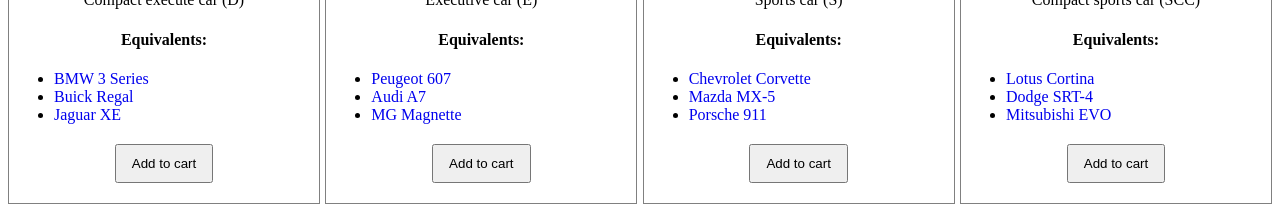
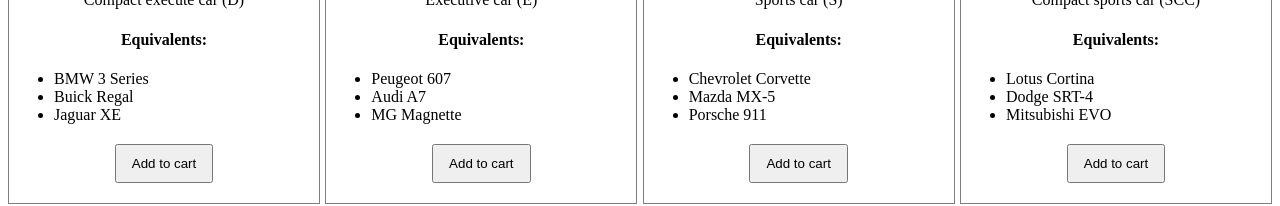
Before and after one commit to lalinchik/shop, an Angular app: page / in a window 1280 px wide. Shown: the part 383-589 px from the top of the page. Built offline with nearby package versions, Linux system fonts and the light colour scheme.

Commit message:
Used BehaviorSubject and refactored services

```diff
--- a/src/app/app.component.html
+++ b/src/app/app.component.html
@@ -1,4 +1,6 @@
-<!--<app-product [product]="product">{{product}}</app-product>-->
 <button type="button" class="primary-btn" (click)="onBuy()">Buy</button>
 <app-product-list></app-product-list>
-<app-cart  *ngIf="cartProducts.length"></app-cart>
+<app-cart
+        [cartProducts]="cartProducts"
+        *ngIf="cartProducts.length">
+</app-cart>
--- a/src/app/app.component.ts
+++ b/src/app/app.component.ts
@@ -1,7 +1,7 @@
-import { Component, OnInit } from '@angular/core';
+import { Component, OnDestroy, OnInit } from '@angular/core';
+import { Subscription } from 'rxjs/Subscription';
 
 import { Product } from './components/products/products.model';
-import { ProductsService } from './components/products/products.service';
 import { CartService } from './components/cart/cart.service';
 
 @Component({
@@ -9,16 +9,25 @@ import { CartService } from './components/cart/cart.service';
   templateUrl: './app.component.html',
   styleUrls: ['./app.component.css']
 })
-export class AppComponent implements OnInit {
+export class AppComponent implements OnInit, OnDestroy {
   product: Product;
-  cartProducts: Array<Product>;
+  cartProducts: Array<Product> = [];
+  cartProductsSubscription: Subscription;
 
-  constructor(public productsService: ProductsService, public cartService: CartService) {
+  constructor(public cartService: CartService) {
   }
 
   ngOnInit() {
-    this.product = this.productsService.getProduct();
-    this.cartProducts = this.cartService.getProducts();
+    this.cartProductsSubscription = this.cartService.getProducts()
+      .subscribe(products => {
+        this.cartProducts = products;
+      });
+  }
+
+  ngOnDestroy(): void {
+    if (this.cartProductsSubscription) {
+      this.cartProductsSubscription.unsubscribe();
+    }
   }
 
   onBuy(): void {
--- a/src/app/app.module.ts
+++ b/src/app/app.module.ts
@@ -5,7 +5,7 @@ import { NgModule } from '@angular/core';
 import { AppComponent } from './app.component';
 import { ProductComponent } from './components/products/product/product.component';
 import { ProductsService } from './components/products/products.service';
-import { ProductListComponentComponent } from './components/products/product-list/product-list.component';
+import { ProductListComponent } from './components/products/product-list/product-list.component';
 import { CartComponent } from './components/cart/cart.component';
 import { CartService } from './components/cart/cart.service';
 
@@ -14,7 +14,7 @@ import { CartService } from './components/cart/cart.service';
   declarations: [
     AppComponent,
     ProductComponent,
-    ProductListComponentComponent,
+    ProductListComponent,
     CartComponent
   ],
   imports: [
--- a/src/app/components/cart/cart.component.ts
+++ b/src/app/components/cart/cart.component.ts
@@ -1,6 +1,5 @@
-import { Component, OnInit } from '@angular/core';
+import { Component, Input } from '@angular/core';
 
-import { CartService } from './cart.service';
 import { Product } from '../products/products.model';
 
 @Component({
@@ -9,25 +8,10 @@ import { Product } from '../products/products.model';
   styleUrls: ['./cart.component.css']
 })
 
-export class CartComponent implements OnInit {
-  cartProducts: Array<Product>;
-  fullAmount: number;
+export class CartComponent {
+  @Input() cartProducts: Array<Product>;
 
-  constructor(public cartService: CartService) {
-  }
-
-  ngOnInit() {
-    this.cartProducts = this.cartService.getProducts();
-    this.fullAmount = this.calculateFullAmount(this.cartProducts);
-  }
-
-  calculateFullAmount(cartProducts: Array<Product>): number {
-    let fullAmount = 0;
-
-    for (const product of cartProducts){
-      fullAmount += product.price;
-    }
-
-    return fullAmount;
+  get fullAmount(): number {
+    return this.cartProducts.reduce((sum, product) => sum += product.price, 0);
   }
 }
--- a/src/app/components/cart/cart.service.ts
+++ b/src/app/components/cart/cart.service.ts
@@ -1,15 +1,19 @@
 import { Injectable } from '@angular/core';
+import { BehaviorSubject } from 'rxjs/BehaviorSubject';
 
 import { Product } from '../products/products.model';
 
 @Injectable()
 export class CartService {
-  cartProducts: Array<Product> = [];
+  private products: Array<Product> = [];
+  private cartProducts: BehaviorSubject<Array<Product>> = new BehaviorSubject(this.products);
 
-  constructor() {
+  addProductToCart(product) {
+    this.products = [...this.products, product];
+    this.cartProducts.next(this.products);
   }
 
-  getProducts(): Array<Product> {
-    return this.cartProducts;
+  getProducts() {
+    return this.cartProducts.asObservable();
   }
 }
--- a/src/app/components/products/product-list/product-list.component.ts
+++ b/src/app/components/products/product-list/product-list.component.ts
@@ -10,9 +10,8 @@ import { CartService } from '../../cart/cart.service';
   styleUrls: ['./product-list.component.css']
 })
 
-export class ProductListComponentComponent implements OnInit {
+export class ProductListComponent implements OnInit {
   products: Array<Product>;
-  cartProducts: Array<Product>;
 
   constructor(public productsService: ProductsService,
               public cartService: CartService) {
@@ -20,10 +19,9 @@ export class ProductListComponentComponent implements OnInit {
 
   ngOnInit() {
     this.products = this.productsService.getProducts();
-    this.cartProducts = this.cartService.getProducts();
   }
 
   onAddProduct(product) {
-    this.cartProducts.push(product);
+    this.cartService.addProductToCart(product);
   }
 }
--- a/src/app/components/products/product/product.component.css
+++ b/src/app/components/products/product/product.component.css
@@ -49,3 +49,7 @@
     margin: 20px auto 0;
     padding: 10px 15px;
 }
+
+.primary-btn:hover {
+    cursor: pointer;
+}
--- a/src/app/components/products/product/product.component.html
+++ b/src/app/components/products/product/product.component.html
@@ -5,9 +5,7 @@
     <span class="product-description">{{product.description}} ({{product.carClass}})</span>
     <h4 class="product-equivalents-title">Equivalents:</h4>
     <ul class="product-equivalents">
-        <li *ngFor="let equivalent of product.equivalents">
-            <a href="#" class="product-equivalent">{{equivalent}}</a>
-        </li>
+        <li *ngFor="let equivalent of product.equivalents">{{equivalent}}</li>
     </ul>
     <button type="button" class="btn primary-btn" (click)='onAddProduct()'>Add to cart</button>
 </div>
--- a/src/app/components/products/products.service.ts
+++ b/src/app/components/products/products.service.ts
@@ -17,10 +17,6 @@ export class ProductsService {
   constructor() {
   }
 
-  getProduct(): Product {
-    return this.products[0];
-  }
-
   getProducts(): Array<Product> {
     return this.products;
   }
```
